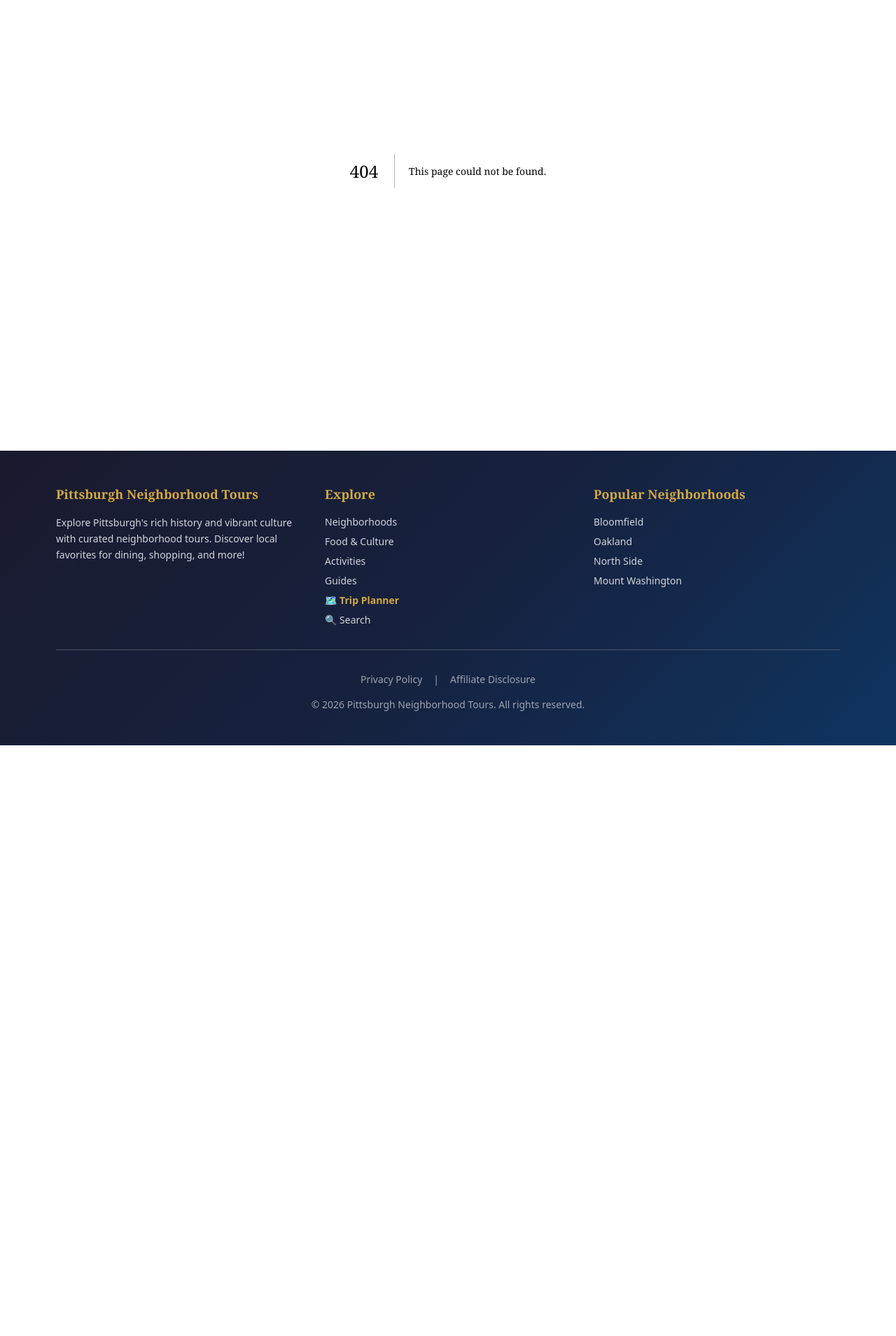
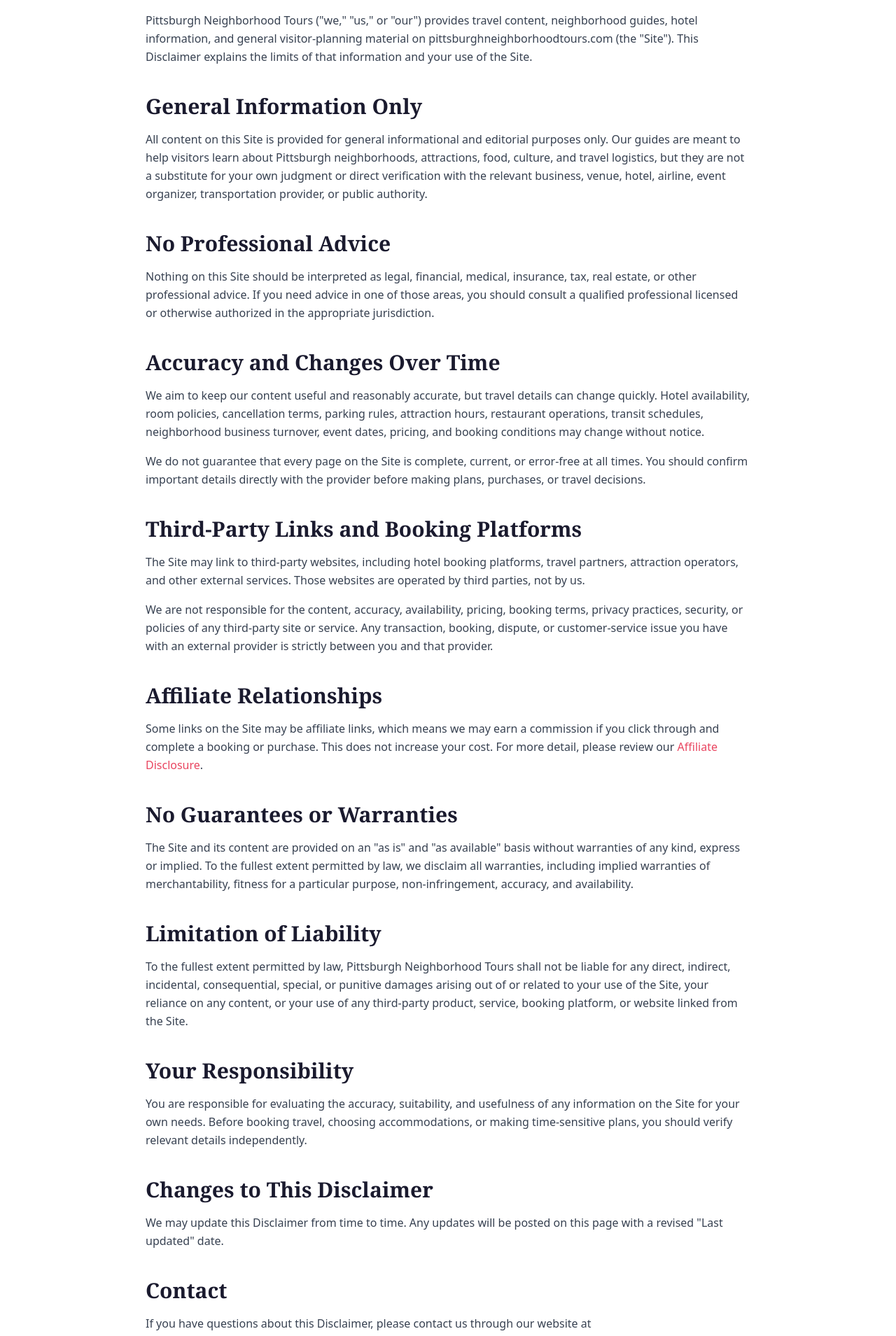
Before and after one commit to BetoWH13/pittsburghneighborhoodtours, a Next.js app: page /disclaimer in a window 1280 px wide. Before the commit this address had no page. Shown: the part 220-2129 px from the top of the page at 70% size. Before the commit the page ends 1285 px from the top, so only its background shows below. Built offline with nearby package versions, Linux system fonts and the light colour scheme.

Commit message:
Add disclaimer legal page

```diff
--- /dev/null
+++ b/app/disclaimer/page.tsx
@@ -0,0 +1,119 @@
+export default function DisclaimerPage() {
+  return (
+    <div className="max-w-4xl mx-auto px-4 py-12">
+      <h1 className="text-4xl font-heading font-bold text-primary mb-8">
+        Disclaimer
+      </h1>
+      <p className="text-gray-500 text-sm mb-8">Last updated: July 2026</p>
+
+      <div className="prose max-w-none">
+        <p>
+          Pittsburgh Neighborhood Tours (&quot;we,&quot; &quot;us,&quot; or &quot;our&quot;) provides
+          travel content, neighborhood guides, hotel information, and general
+          visitor-planning material on pittsburghneighborhoodtours.com (the
+          &quot;Site&quot;). This Disclaimer explains the limits of that information and
+          your use of the Site.
+        </p>
+
+        <h2>General Information Only</h2>
+        <p>
+          All content on this Site is provided for general informational and
+          editorial purposes only. Our guides are meant to help visitors learn
+          about Pittsburgh neighborhoods, attractions, food, culture, and travel
+          logistics, but they are not a substitute for your own judgment or
+          direct verification with the relevant business, venue, hotel, airline,
+          event organizer, transportation provider, or public authority.
+        </p>
+
+        <h2>No Professional Advice</h2>
+        <p>
+          Nothing on this Site should be interpreted as legal, financial,
+          medical, insurance, tax, real estate, or other professional advice.
+          If you need advice in one of those areas, you should consult a
+          qualified professional licensed or otherwise authorized in the
+          appropriate jurisdiction.
+        </p>
+
+        <h2>Accuracy and Changes Over Time</h2>
+        <p>
+          We aim to keep our content useful and reasonably accurate, but travel
+          details can change quickly. Hotel availability, room policies,
+          cancellation terms, parking rules, attraction hours, restaurant
+          operations, transit schedules, neighborhood business turnover, event
+          dates, pricing, and booking conditions may change without notice.
+        </p>
+        <p>
+          We do not guarantee that every page on the Site is complete, current,
+          or error-free at all times. You should confirm important details
+          directly with the provider before making plans, purchases, or travel
+          decisions.
+        </p>
+
+        <h2>Third-Party Links and Booking Platforms</h2>
+        <p>
+          The Site may link to third-party websites, including hotel booking
+          platforms, travel partners, attraction operators, and other external
+          services. Those websites are operated by third parties, not by us.
+        </p>
+        <p>
+          We are not responsible for the content, accuracy, availability,
+          pricing, booking terms, privacy practices, security, or policies of
+          any third-party site or service. Any transaction, booking, dispute, or
+          customer-service issue you have with an external provider is strictly
+          between you and that provider.
+        </p>
+
+        <h2>Affiliate Relationships</h2>
+        <p>
+          Some links on the Site may be affiliate links, which means we may earn
+          a commission if you click through and complete a booking or purchase.
+          This does not increase your cost. For more detail, please review our{" "}
+          <a href="/affiliate-disclosure">Affiliate Disclosure</a>.
+        </p>
+
+        <h2>No Guarantees or Warranties</h2>
+        <p>
+          The Site and its content are provided on an &quot;as is&quot; and &quot;as
+          available&quot; basis without warranties of any kind, express or implied.
+          To the fullest extent permitted by law, we disclaim all warranties,
+          including implied warranties of merchantability, fitness for a
+          particular purpose, non-infringement, accuracy, and availability.
+        </p>
+
+        <h2>Limitation of Liability</h2>
+        <p>
+          To the fullest extent permitted by law, Pittsburgh Neighborhood Tours
+          shall not be liable for any direct, indirect, incidental,
+          consequential, special, or punitive damages arising out of or related
+          to your use of the Site, your reliance on any content, or your use of
+          any third-party product, service, booking platform, or website linked
+          from the Site.
+        </p>
+
+        <h2>Your Responsibility</h2>
+        <p>
+          You are responsible for evaluating the accuracy, suitability, and
+          usefulness of any information on the Site for your own needs. Before
+          booking travel, choosing accommodations, or making time-sensitive
+          plans, you should verify relevant details independently.
+        </p>
+
+        <h2>Changes to This Disclaimer</h2>
+        <p>
+          We may update this Disclaimer from time to time. Any updates will be
+          posted on this page with a revised &quot;Last updated&quot; date.
+        </p>
+
+        <h2>Contact</h2>
+        <p>
+          If you have questions about this Disclaimer, please contact us through
+          our website at{" "}
+          <a href="https://pittsburghneighborhoodtours.com">
+            pittsburghneighborhoodtours.com
+          </a>
+          .
+        </p>
+      </div>
+    </div>
+  );
+}
--- a/app/layout.tsx
+++ b/app/layout.tsx
@@ -140,6 +140,8 @@
           <div className="flex flex-wrap justify-center gap-4 mb-4">
             <a href="/privacy-policy" className="hover:text-white transition-colors">Privacy Policy</a>
             <span>|</span>
+            <a href="/disclaimer" className="hover:text-white transition-colors">Disclaimer</a>
+            <span>|</span>
             <a href="/affiliate-disclosure" className="hover:text-white transition-colors">Affiliate Disclosure</a>
           </div>
           <p>&copy; {new Date().getFullYear()} Pittsburgh Neighborhood Tours. All rights reserved.</p>
--- a/app/sitemap.ts
+++ b/app/sitemap.ts
@@ -38,6 +38,12 @@
       priority: 0.2,
     },
     {
+      url: `${BASE_URL}/disclaimer`,
+      lastModified: new Date(),
+      changeFrequency: "yearly" as const,
+      priority: 0.2,
+    },
+    {
       url: `${BASE_URL}/affiliate-disclosure`,
       lastModified: new Date(),
       changeFrequency: "yearly" as const,
```
